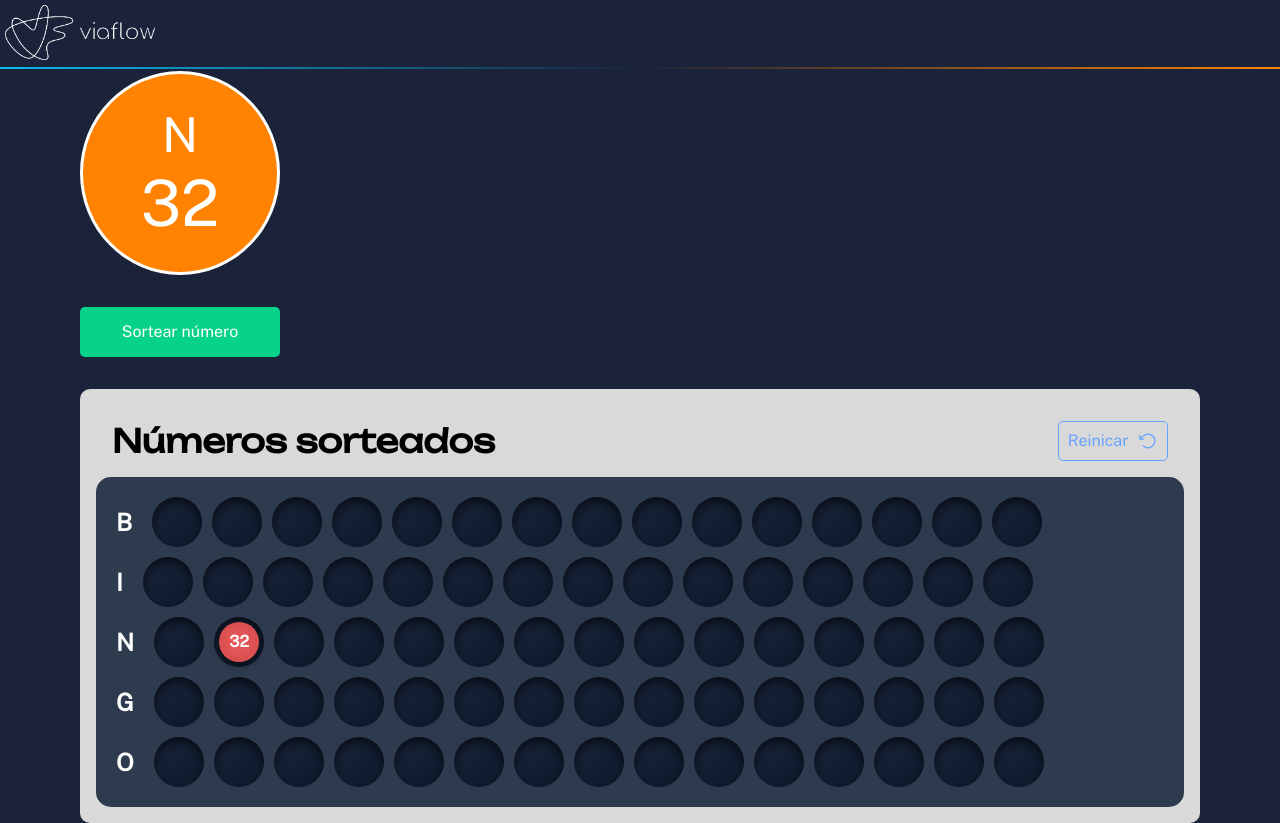
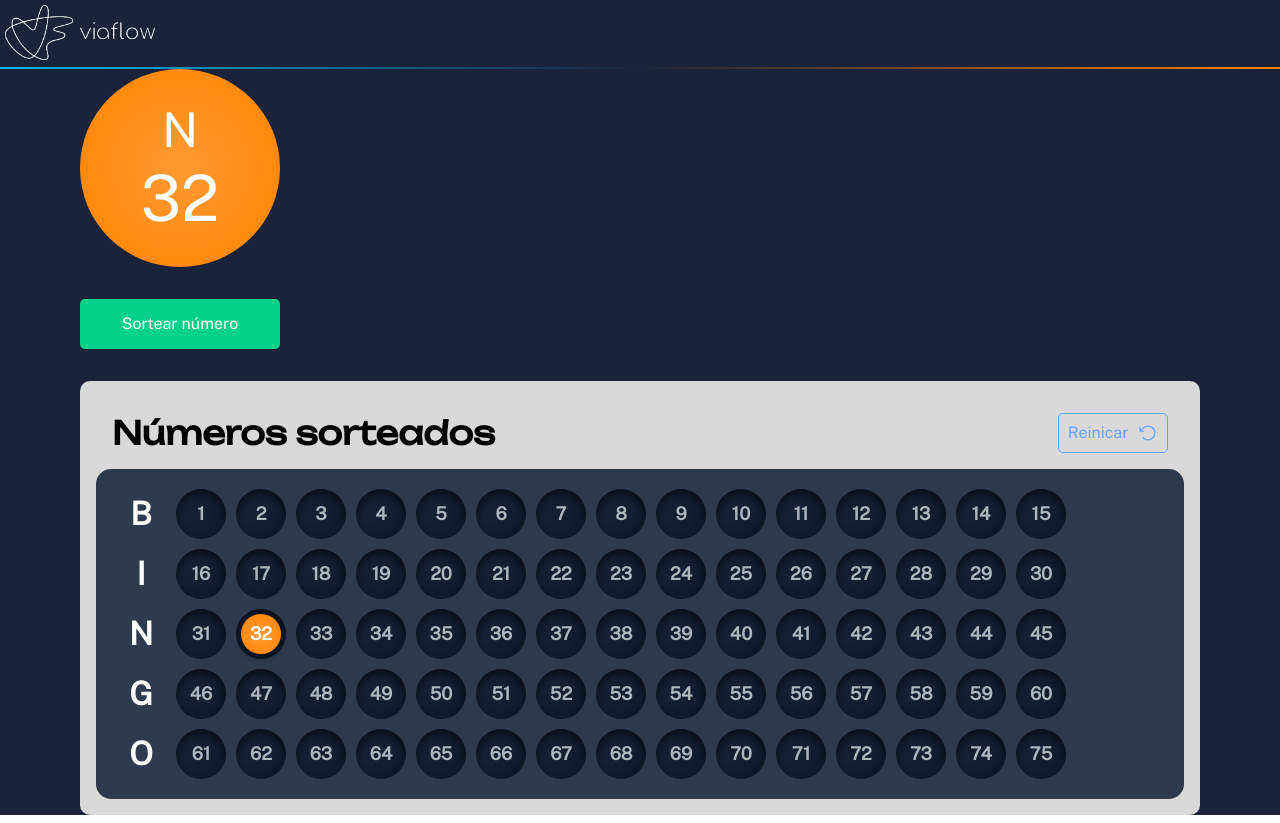
Before and after one commit to GeorgeMatheus/Bingo-App, a React (Vite) app: page /drawNumbers in a window 1280 px wide. Both pictures are taken after a click on the button "Sortear número". Built offline with nearby package versions, Linux system fonts and the light colour scheme; no server answers.

Commit message:
feat:alteração de layout de todo o projeto

```diff
--- a/src/Router.tsx
+++ b/src/Router.tsx
@@ -9,8 +9,6 @@ import { SelectBingoCard } from "./pages/SelectBingoCard";
 export function Router() {
 	return (
 		<Routes>
-			{/* <Route path="/" element={<Home />} /> */}
-
 			<Route path="/" element={<AppLayout />}>
 				<Route path="/" element={<Home />} />
 				<Route path="drawNumbers" element={<DrawNumbers />} />
--- a/src/components/Header/styles.ts
+++ b/src/components/Header/styles.ts
@@ -2,7 +2,6 @@ import styled from "styled-components";
 
 export const HeaderContainer = styled.header`
   padding: 5px;
-  border-bottom: 2px solid transparent;
   background-image: ${props => props.theme.gradient};
   background-position: bottom;
   background-repeat: no-repeat;
--- a/src/layouts/App/styles.ts
+++ b/src/layouts/App/styles.ts
@@ -5,6 +5,7 @@ export const LayoutContainer = styled.div`
   display: flex;
   flex-direction: column;
   background: ${props => props.theme.darkBlue};
+  /* background: #f1faee; */
 `;
 
 export const Content = styled.div`
--- a/src/pages/DrawNumbers/index.tsx
+++ b/src/pages/DrawNumbers/index.tsx
@@ -15,6 +15,7 @@ import {
 	DrawnNumbersCab,
 	Letter,
 	Letters,
+	NotDrawn,
 	PanelSlot,
 	RowOfNumbers
 } from "./styles";
@@ -49,7 +50,7 @@ export function DrawNumbers() {
 			]);
 			setCurrentNumber(randomNumber);
 			setIsSpinning(false);
-		}, 1000); // A duração da animação deve coincidir com a duração do timeout
+		}, 1000);
 	}
 
 	function rangeNumber(num: number) {
@@ -134,7 +135,11 @@ export function DrawNumbers() {
 
 									return (
 										<PanelSlot key={number}>
-											{isDrawn && <Ball>{number}</Ball>} {/* Exibe a bola se o número foi sorteado */}
+											{isDrawn ? (
+												<Ball>{number}</Ball>
+											) : (
+												<NotDrawn>{number}</NotDrawn>
+											)}
 										</PanelSlot>
 									);
 								})}
--- a/src/pages/DrawNumbers/styles.ts
+++ b/src/pages/DrawNumbers/styles.ts
@@ -51,10 +51,10 @@ export const BtnRestartDraw = styled.button`
   transition: background-color 0.3s, color 0.3s, border-color 0.3s, box-shadow 0.3s;
 
   &:hover:not(:disabled) {
-    background-color: rgba(179, 229, 252, 0.2); /* Light blue with transparency */
-    color: rgba(0, 123, 178, 1); /* Darker blue for contrast */
+    background-color: rgba(179, 229, 252, 0.2);
+    color: rgba(0, 123, 178, 1);
     border-color: rgba(0, 123, 178, 1);
-    box-shadow: 0px 4px 8px rgba(0, 123, 178, 0.2); /* Soft shadow for a 3D effect */
+    box-shadow: 0px 4px 8px rgba(0, 123, 178, 0.2);
   }
 
   &:disabled {
@@ -74,10 +74,9 @@ export const DrawNumber = styled.div`
 `;
 
 export const CurrentNumber = styled.div<{ isSpinning: boolean }>`
-  background: ${(props) => props.theme.orange};
+  background: radial-gradient(circle, #FF9A33, #FF8300);
   border-radius: 50%;
   width: 200px;
-  border: 3px solid ${(props) => props.theme.white};
   display: flex;
   align-items: center;
   justify-content: center;
@@ -132,11 +131,6 @@ export const DrawnNumbers = styled.div`
   border-radius: 10px;
 `;
 
-// export const RowOfNumbers = styled.div`
-//   display: flex;
-//   justify-content: space-between;
-// `;
-
 export const CardNumber = styled.div`
   user-select: none;
   background: ${(props) => props.theme.green};
@@ -153,23 +147,12 @@ export const CardNumber = styled.div`
   box-shadow: rgba(0, 0, 0, 0.15) 1.95px 1.95px 2.6px;
 `;
 
-// export const Letters = styled.div`
-//   color: ${(props) => props.theme.black};
-//   font-size: 2.5rem;
-//   font-weight: bold;
-//   user-select: none;
-//   display: flex;
-//   justify-content: center;
-//   align-items: center;
-//   width: 4rem;
-// `;
-
 export const BingoPanel = styled.div`
   display: flex;
   flex-direction: column;
   gap: 10px;
   padding: 20px;
-  background: #2e3a4e; /* Fundo do painel */
+  background: #2e3a4e;
   border-radius: 15px;
 `;
 
@@ -180,33 +163,43 @@ export const RowOfNumbers = styled.div`
 `;
 
 export const Letters = styled.div`
-  font-size: 24px;
+  font-size: 2rem;
+  display: flex;
+  align-items: center;
+  justify-content: center;
   font-weight: bold;
   color: #ffffff;
-  margin-right: 10px;
+  width: 50px;
+  height: 50px;
 `;
 
 export const PanelSlot = styled.div`
   width: 50px;
   height: 50px;
   border-radius: 50%;
-  background: linear-gradient(145deg, #1a233a, #0b1a2b); /* Gradiente para o buraco */
+  background: linear-gradient(145deg, #1a233a, #0b1a2b);
   display: flex;
   justify-content: center;
   align-items: center;
-  box-shadow: inset 0 5px 10px rgba(0, 0, 0, 0.6); /* Sombra interna */
+  box-shadow: inset 0 5px 10px rgba(0, 0, 0, 0.6);
 `;
 
 export const Ball = styled.div`
   width: 40px;
   height: 40px;
   border-radius: 50%;
-  background: radial-gradient(circle, #ec5d5e, #d04747);
+  background: radial-gradient(circle, #FF9A33, #FF8300);
   box-shadow: 0 4px 6px rgba(0, 0, 0, 0.4);
   display: flex;
   justify-content: center;
   align-items: center;
-  color: #ffffff;
+  color: ${props => props.theme.white};
   font-weight: bold;
-  font-size: 16px;
+  font-size: 18px;
 `;
+
+export const NotDrawn = styled.span`
+  font-size: 18px;
+  color: #adb5bd;
+  font-weight: bold;
+`
--- a/src/pages/FillCard/index.tsx
+++ b/src/pages/FillCard/index.tsx
@@ -1,10 +1,9 @@
-import { useState, useEffect } from "react";
-import { Header } from "../../components/Header";
+import { useEffect, useState } from "react";
+import { useParams } from "react-router-dom";
+import { CardNumbers } from "../../@types/CardNumbers";
+import { User } from "../../@types/User";
+import { api } from "../../services/api";
 import { BingoContainer, BingoTable, Title } from "./styles";
-import { CardNumbers } from "../../@types/CardNumbers";
-import { useParams } from "react-router-dom";
-import { api } from "../../services/api";
-import { User } from "../../@types/User";
 
 export function FillCard() {
 	const [bingoCard, setBingoCard] = useState<CardNumbers>({
@@ -71,7 +70,6 @@ export function FillCard() {
 
 	return (
 		<>
-			<Header />
 			<BingoContainer>
 				<Title>{`Bem vindo, ${user?.result?.nome}!`}</Title>
 				<BingoTable>
@@ -97,17 +95,9 @@ export function FillCard() {
 											role="button"
 											aria-label="Marcar números"
 											onClick={() => handleCheckNumber(rowIndex, column)}
-											style={{
-												backgroundColor: markedNumbers[`${column}-${rowIndex}`]
-													? "#EC5D5E"
-													: "#07D289",
-												boxShadow: markedNumbers[`${column}-${rowIndex}`]
-													? "none"
-													: "rgba(0, 0, 0, 0.2) 0px 3px 5px",
-												transform: markedNumbers[`${column}-${rowIndex}`]
-													? "translateY(3px)"
-													: "none",
-											}}
+											className={
+												markedNumbers[`${column}-${rowIndex}`] ? "marked" : "unmarked"
+											}
 										>
 											{bingoCard[column][rowIndex]}
 										</div>
--- a/src/pages/FillCard/styles.ts
+++ b/src/pages/FillCard/styles.ts
@@ -80,6 +80,7 @@ export const Subtitulo = styled.h3`
   color: ${(props) => props.theme.gray};
 `;
 
+
 export const BingoTable = styled.table`
   border-collapse: collapse;
   box-shadow: 0 2px 10px rgba(0, 0, 0, 0.1);
@@ -123,5 +124,21 @@ export const BingoTable = styled.table`
       box-shadow: inset rgba(0, 0, 0, 0.2) 0px 1px 2px, rgba(0, 0, 0, 0.24) 0px 1px 2px;
       transform: perspective(800px) rotateX(30deg) translateY(6px);
     }
+
+    &.marked {
+      background-color: ${props => props.theme.orange};
+      box-shadow: none;
+      transform: translateY(3px);
+    }
+
+    &.unmarked {
+      background-color: ${props => props.theme.blue};
+      box-shadow: rgba(0, 0, 0, 0.2) 0px 3px 5px;
+      transform: none;
+    }
+
+    &:focus {
+      outline: 2px solid #6c757d;
+    }
   }
 `;
--- a/src/pages/SelectBingoCard/index.tsx
+++ b/src/pages/SelectBingoCard/index.tsx
@@ -1,6 +1,9 @@
 import { useEffect, useState } from "react";
-import { Header } from "../../components/Header";
+import { useNavigate, useParams } from "react-router-dom";
 import { CardNumbers } from "../../@types/CardNumbers";
+import { ConfirmationMessage } from "../../components/ConfirmationMessage";
+import useModal from "../../hooks/useModal";
+import { api } from "../../services/api";
 import {
 	BingoContainer,
 	BingoTable,
@@ -11,10 +14,6 @@ import {
 	Subtitulo,
 	Title,
 } from "./styles";
-import { useNavigate, useParams } from "react-router-dom";
-import { api } from "../../services/api";
-import useModal from "../../hooks/useModal";
-import { ConfirmationMessage } from "../../components/ConfirmationMessage";
 
 export function SelectBingoCard() {
 	const [bingoCard, setBingoCard] = useState<CardNumbers>({
@@ -86,7 +85,6 @@ export function SelectBingoCard() {
 	return (
 		<>
 			{modal}
-			<Header />
 			<BingoContainer>
 				<CabCardNumbers>
 					<Title>Bem vindo(a)!</Title>
--- a/src/pages/SelectBingoCard/styles.ts
+++ b/src/pages/SelectBingoCard/styles.ts
@@ -77,7 +77,7 @@ export const Title = styled.h1`
 `;
 
 export const Subtitulo = styled.h3`
-  color: ${(props) => props.theme.gray};
+  color: ${(props) => props.theme.white};
 `;
 
 export const BingoTable = styled.table`
@@ -107,7 +107,7 @@ export const BingoTable = styled.table`
   td > div {
     text-align: center;
     user-select: none;
-    background: ${(props) => props.theme.green};
+    background: ${(props) => props.theme.blue};
     padding: 20px 10px;
     width: 100%;
     color: ${(props) => props.theme.white};
--- a/src/styles/themes/defaults.ts
+++ b/src/styles/themes/defaults.ts
@@ -1,13 +1,7 @@
 export const defaultTheme = {
 	whitesmoke: "#D9D9D9",
-	// yellow: "#FDD733",
-	// purple: "#301764",
 	green: "#07D289",
 	greenHover: "#05ad70",
-	// pink: "#EC5D5E",
-	// gray: "#CCCCCC",
-	// darkGray: "#666666",
-
 	darkBlue: "#1A233A",
 	blue: "#0BBBEF",
 	orange: "#FF8300",
```
Also changed, not shown: 1 other file (tests, documents, lock files or other folders).
